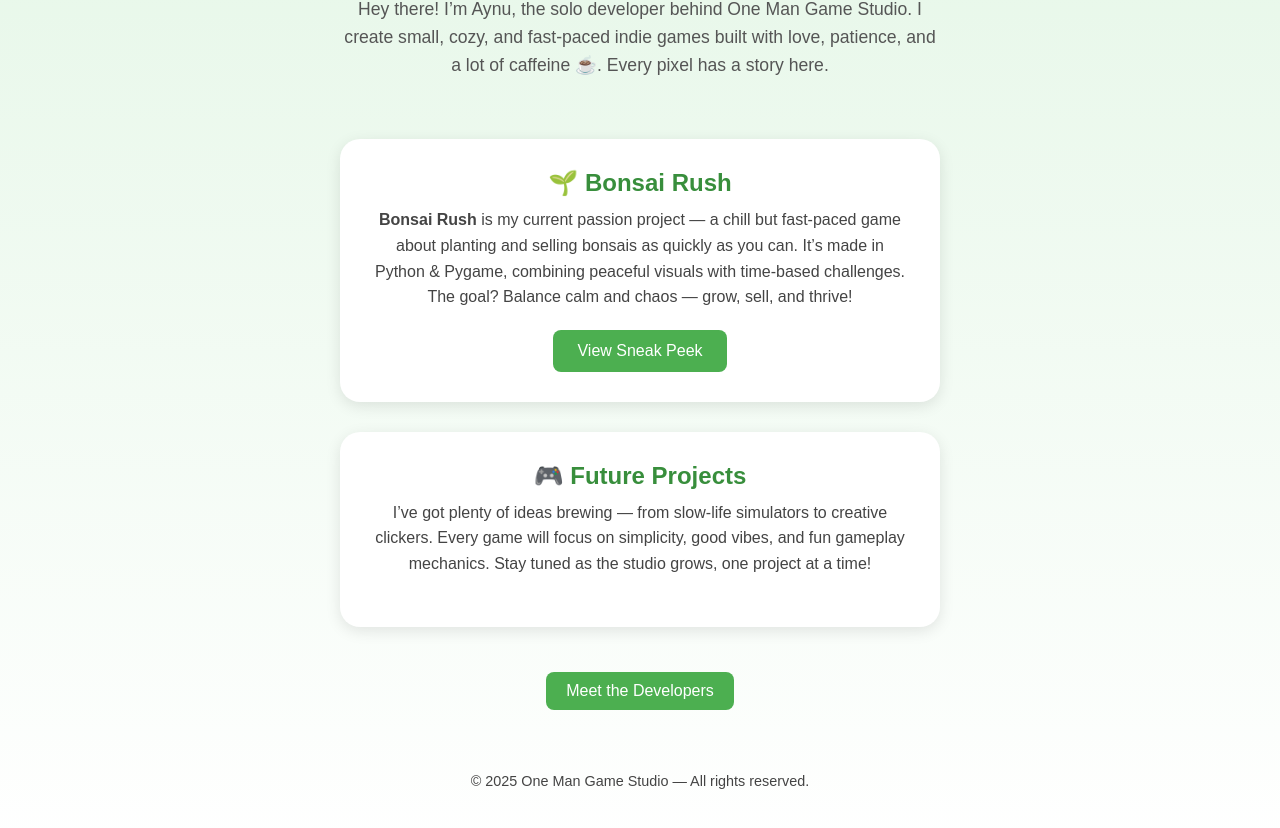
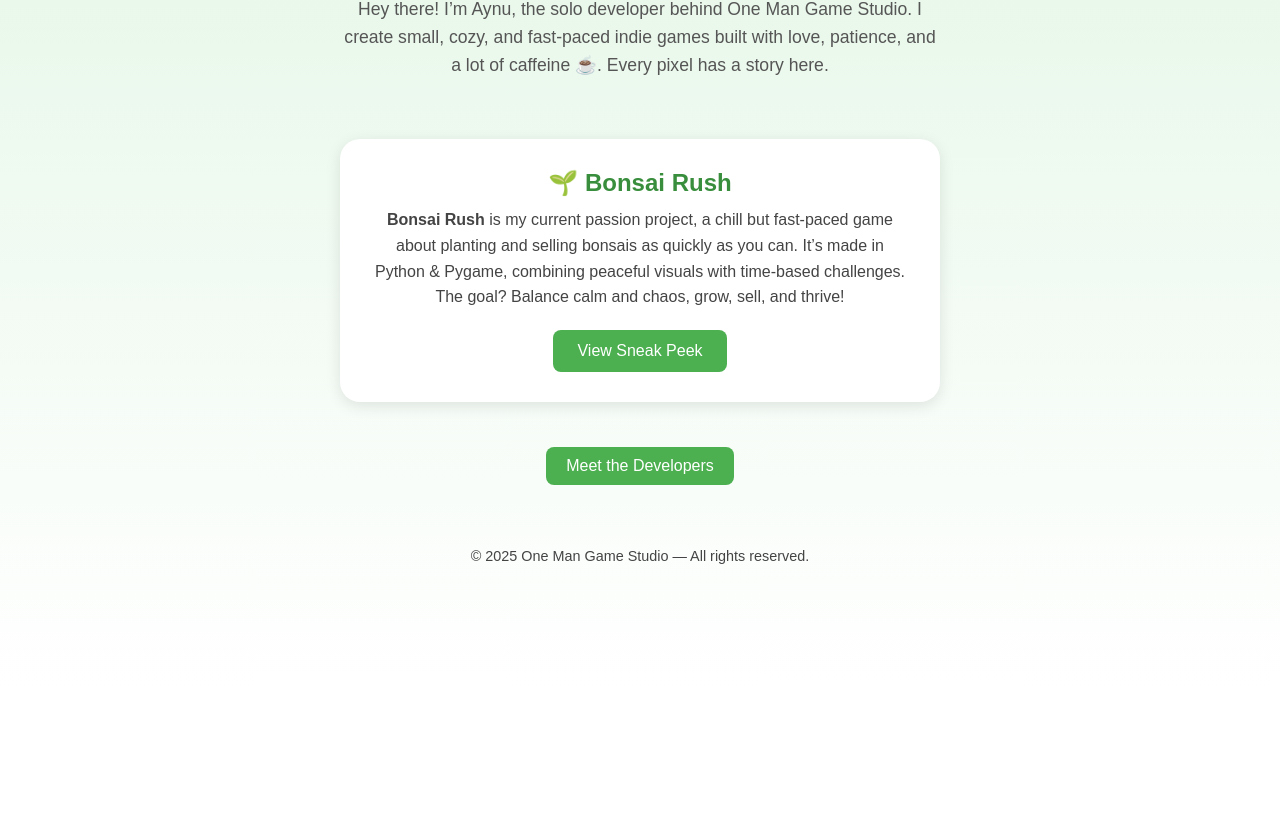
Before and after one commit to One-Man-Game-Studio/one-man-game-studio.github.io, a plain HTML site: page index.html in a window 1280 px wide. Shown: the part 110-938 px from the top of the page. After the commit the page ends 800 px from the top, so only its background shows below. Drawn offline with Linux system fonts and the light colour scheme.

Commit message:
Update index.html

```diff
--- a/index.html
+++ b/index.html
@@ -102,13 +102,8 @@
 
   <section class="card">
     <h2>🌱 Bonsai Rush</h2>
-    <p><strong>Bonsai Rush</strong> is my current passion project — a chill but fast-paced game about planting and selling bonsais as quickly as you can. It’s made in Python & Pygame, combining peaceful visuals with time-based challenges. The goal? Balance calm and chaos — grow, sell, and thrive!</p>
+    <p><strong>Bonsai Rush</strong> is my current passion project, a chill but fast-paced game about planting and selling bonsais as quickly as you can. It’s made in Python & Pygame, combining peaceful visuals with time-based challenges. The goal? Balance calm and chaos, grow, sell, and thrive!</p>
     <button onclick="alert('A sneak peek of Bonsai Rush is coming very soon! Follow along for updates.')">View Sneak Peek</button>
-  </section>
-
-  <section class="card">
-    <h2>🎮 Future Projects</h2>
-    <p>I’ve got plenty of ideas brewing — from slow-life simulators to creative clickers. Every game will focus on simplicity, good vibes, and fun gameplay mechanics. Stay tuned as the studio grows, one project at a time!</p>
   </section>
 
   <a href="/Developers/" class="link-button">Meet the Developers</a>
```
